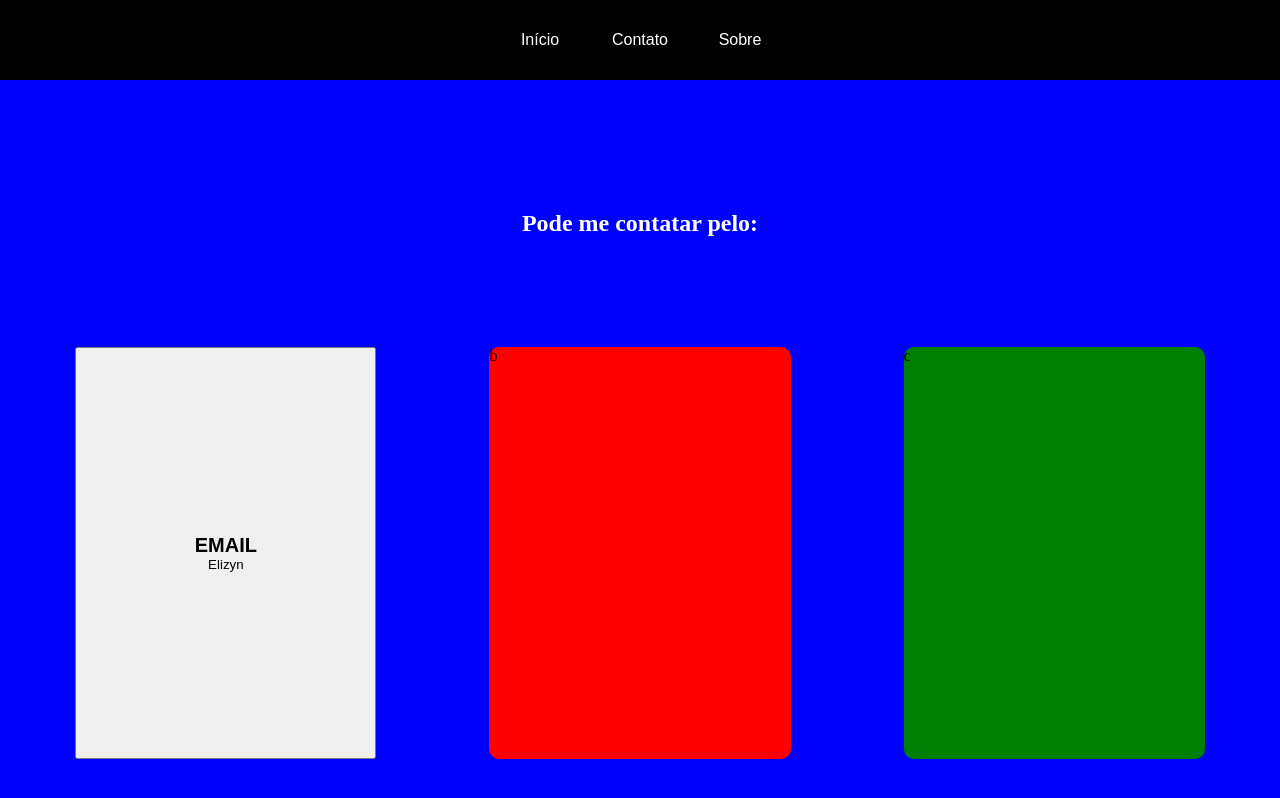
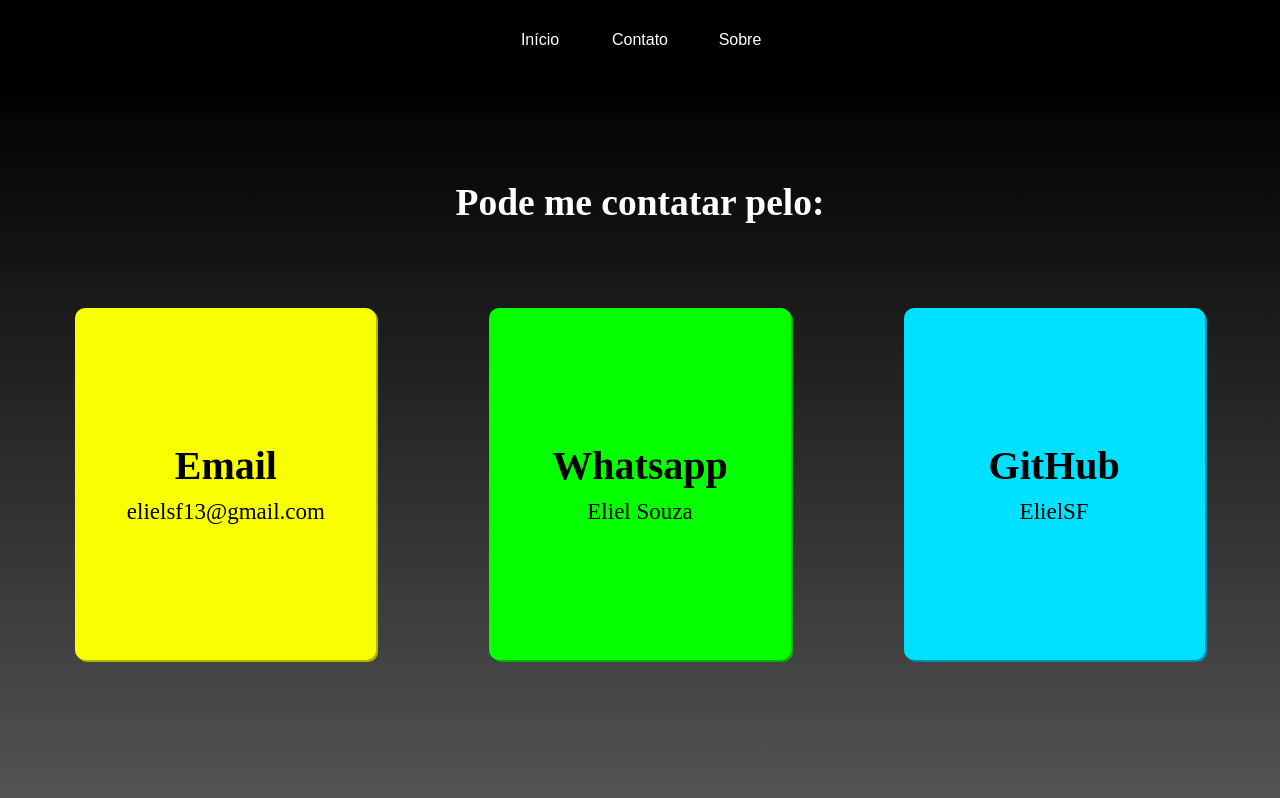
Before and after one commit to ElielSf/portfolio, a React (Vite) app: page /contact in a window 1280 px wide. Built offline with nearby package versions, Linux system fonts and the light colour scheme.

Commit message:
modificar contato

```diff
--- a/src/components/Contact.jsx
+++ b/src/components/Contact.jsx
@@ -1,27 +1,22 @@
 import '../css/Contact.css'
+import Github from './Github.jsx'
+import Email from './Email.jsx'
+import Whatsapp from './Whatsapp.jsx'
 
 export default function Contact() {
-
-    const email = () => {
-        window.location.href = "https://www.exemplo.com";
-    }
-
     return (
         <div className='contentContact'>
             <div className='contentContact__Title'>
                 <h2>Pode me contatar pelo:</h2>
             </div>
             <div className='contentContact__Email'>
-            <button className='contentContact__Email_Link' onClick={email}><h2>EMAIL</h2>
-                    <p>Elizyn</p></button>
-
-
+                <Email />
             </div>
             <div className='contentContact__Whatsapp'>
-                b
+                <Whatsapp />
             </div>
             <div className='contentContact__Github'>
-                c
+                <Github />
             </div>
         </div>
     )
--- /dev/null
+++ b/src/components/Email.jsx
@@ -0,0 +1,13 @@
+import '../css/Cards.css'
+import { Link } from 'react-router-dom'
+
+export default function Email() {
+    return (
+        <Link className='linkCards' to='mailto:elielsf13@gmail.com?'>
+            <div className='cardEmail'>
+                <h1 className='cardEmail__title'>Email</h1>
+                <p className='cardEmail__text'>elielsf13@gmail.com<br/></p>
+            </div>
+        </Link>
+    )
+}
--- /dev/null
+++ b/src/components/Github.jsx
@@ -0,0 +1,13 @@
+import '../css/Cards.css'
+import { Link } from 'react-router-dom'
+
+export default function Github() {
+    return (
+        <Link className='linkCards' to='https://github.com/ElielSf/portfolio'>
+            <div className='cardGithub'>
+                <h1 className='cardGithub__title'>GitHub</h1>
+                <p className='cardGithub__text'>ElielSF<br/></p>
+            </div>
+        </Link>
+    )
+}
--- /dev/null
+++ b/src/components/Whatsapp.jsx
@@ -0,0 +1,13 @@
+import '../css/Cards.css'
+import { Link } from 'react-router-dom'
+
+export default function Whatsapp() {
+    return (
+        <Link className='linkCards' to='https://wa.me/55759330089537'>
+            <div className='cardWhatsapp'>
+                <h1 className='cardWhatsapp__title'>Whatsapp</h1>
+                <p className='cardWhatsapp__text'>Eliel Souza<br/></p>
+            </div>
+        </Link>
+    )
+}
--- /dev/null
+++ b/src/css/Cards.css
@@ -0,0 +1,40 @@
+.linkCards {
+    text-decoration: none;
+}
+
+.cardEmail, .cardWhatsapp, .cardGithub {
+    width: 100%;
+    height: 100%;
+    display: flex;
+    flex-direction: column;
+    align-items: center;
+    place-content: center;
+
+    font-weight: 400;
+    border-radius: 10px;
+    color: black;
+}
+
+.cardEmail {
+    box-shadow: 2px 2px #b3b600;
+    background-color: #FAFF00;
+}
+
+.cardWhatsapp {
+    box-shadow: 2px 2px #03af00;
+    background-color: #05FF00;
+}
+
+.cardGithub {
+    box-shadow: 2px 2px #008db1;
+    background-color: #00E0FF;
+}
+
+.cardEmail__title, .cardWhatsapp__title, .cardGithub__title {
+    font-size: 40px;
+    padding-bottom: 10px;
+}
+
+.cardEmail__text, .cardWhatsapp__text, .cardGithub__text {
+    font-size: 23px;
+}
--- a/src/css/Contact.css
+++ b/src/css/Contact.css
@@ -2,12 +2,13 @@
     background-color: blue;
     display: grid;
     grid-template-columns: 1fr 4fr 1.5fr 4fr 1.5fr 4fr 1fr;
-    grid-template-rows: 1fr 5fr 0.5fr 10fr 1fr;
+    grid-template-rows: 1fr 5fr 0.5fr 10fr 4fr;
     grid-template-areas:    ". . . . . . ."
                           ". ct ct ct ct ct ."
                             ". . . . . . ."
                            ". ce . cw . cg ."
                             ". . . . . . .";
+    background-image: linear-gradient(to bottom, #000000, #535353);
 }
 
 .contentContact, .contentContact__Email, .contentContact__Title, .contentContact__Whatsapp, .contentContact__Github {
@@ -25,28 +26,27 @@
     align-items: center;
     border-radius: 10px;
     color: white;
+    font-size: 25px;
 }
 
 .contentContact__Email {
     grid-area: ce;
     border-radius: 10px;
-    background-color: yellow;
     align-items: center;
 }
 
 .contentContact__Email_Link {
     width: 100%;
     height: 100%;
+    border-radius: 10px;
 }
 
 .contentContact__Whatsapp {
     grid-area: cw;
-    background-color: red;
     border-radius: 10px;
 }
 
 .contentContact__Github {
     grid-area: cg;
-    background-color: green;
     border-radius: 10px;
 }
```
Also changed, not shown: src/main.jsx (+6 -1 lines), 1 other file (tests, documents, lock files or other folders).
